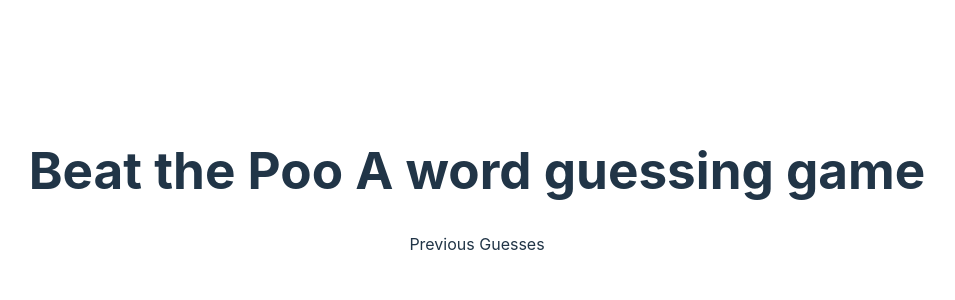
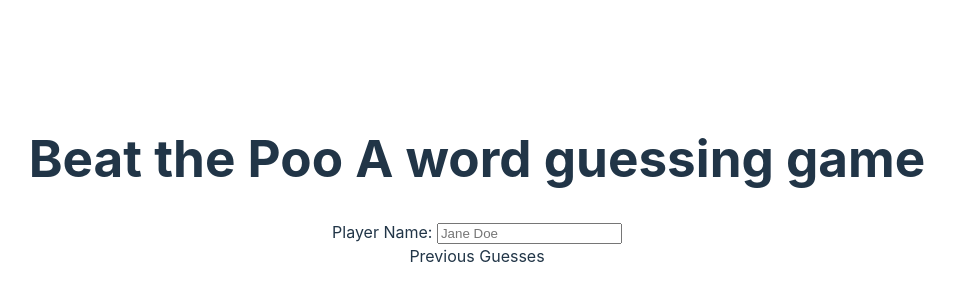
Before and after one commit to dtanzer/beat-the-poo, a React (Vite) app: page / in a window 1280 px wide. Shown: the part 218-518 px from the top of the page, without its empty margins (163-1118 px from the left). Built offline with nearby package versions, Linux system fonts and the light colour scheme.

Commit message:
Lab 02: Added player name input

```diff
--- a/src/App.tsx
+++ b/src/App.tsx
@@ -1,11 +1,13 @@
 import './App.css'
 import { GuessesHistory } from './GuessesHistory'
 import { Heading } from './Heading'
+import { PlayerName } from './PlayerName'
 
 function App() {
 	return (
 		<>
 			<Heading text="Beat the Poo"><span className='small'>A word guessing game</span></Heading>
+			<PlayerName />
 			<GuessesHistory previousGuesses='Previous Guesses'/>
 		</>
 	)
--- /dev/null
+++ b/src/PlayerName.tsx
@@ -0,0 +1,12 @@
+import { useState } from "react"
+
+export function PlayerName() {
+	const [name, setName] = useState('')
+
+	return <div>
+		<label>
+			Player Name: <input type="text" value={name} placeholder="Jane Doe"
+				onChange={e => setName(e.target.value)} />
+		</label>
+	</div>
+}
```
